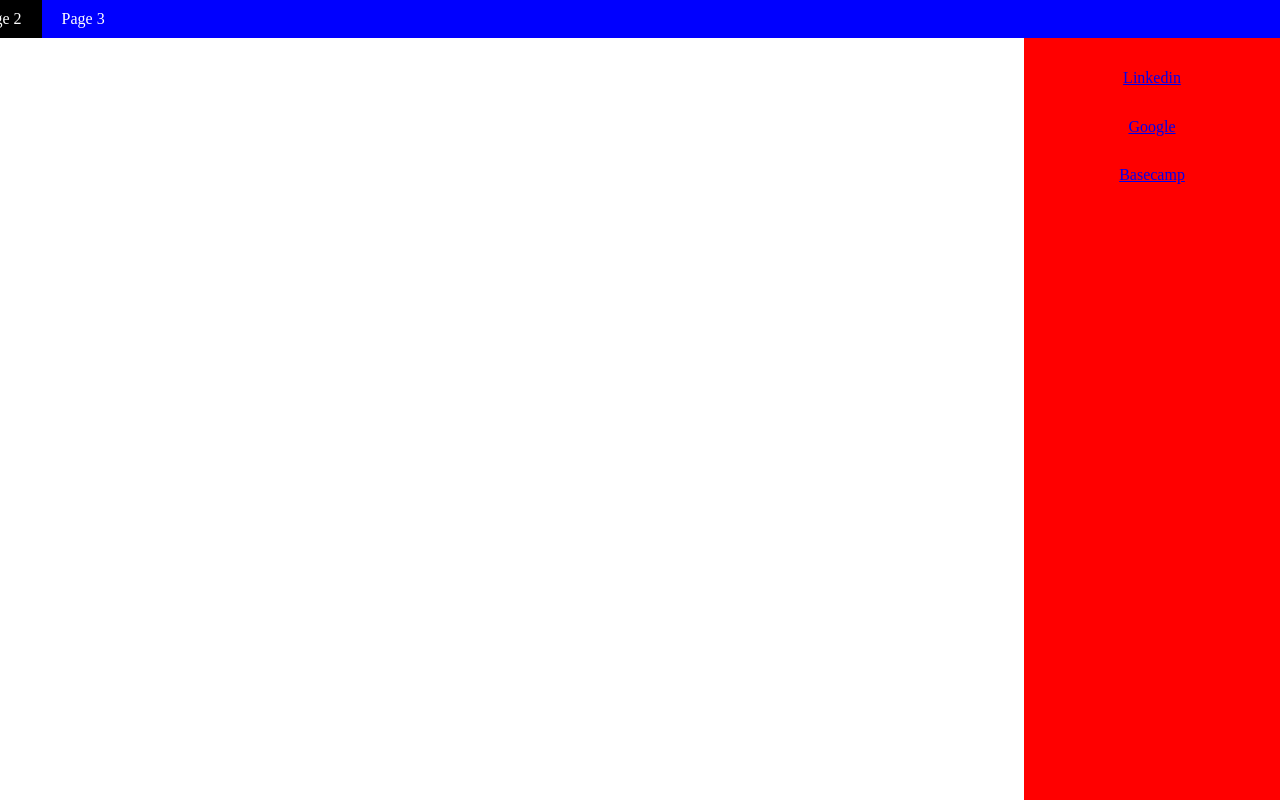
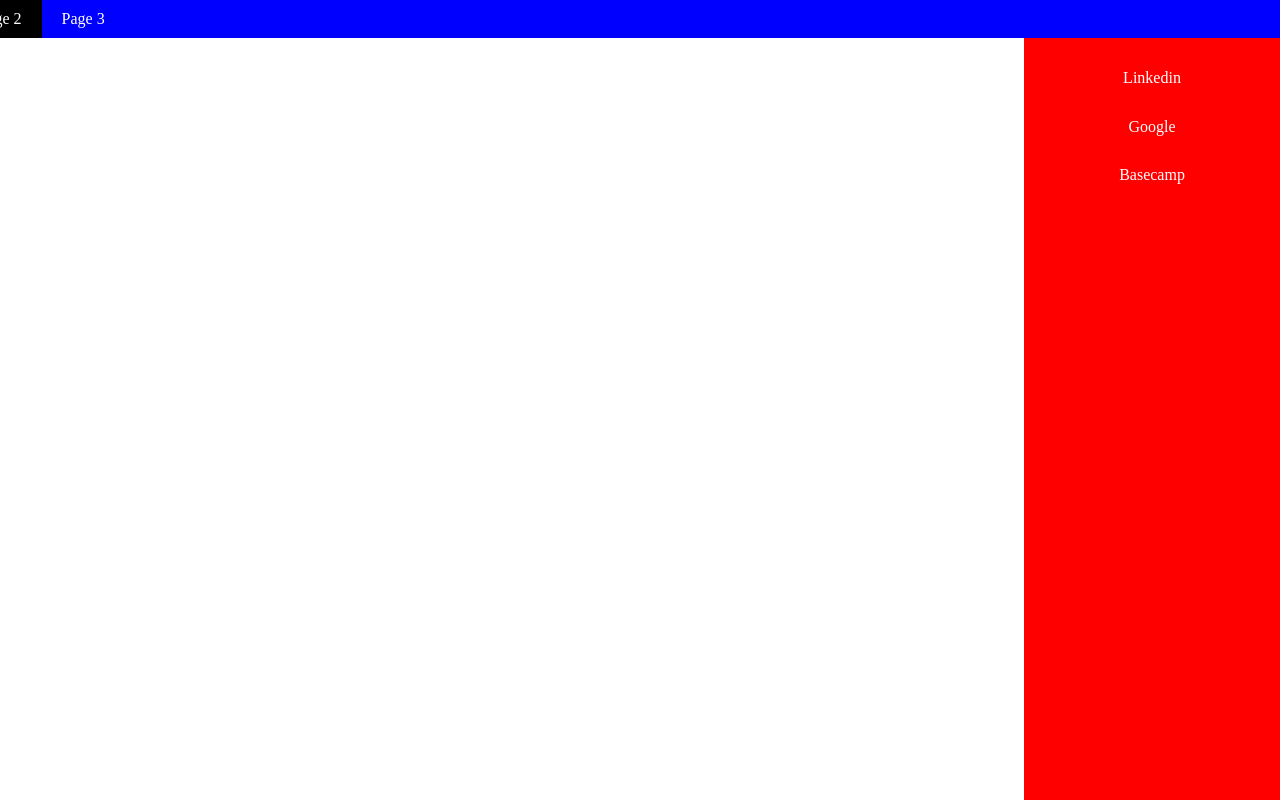
Before and after one commit to lidajiang19/idx_519_lab_6, a plain HTML site: page index.html in a window 1280 px wide. Drawn offline with Linux system fonts and the light colour scheme.

Commit message:
change li to a

```diff
--- a/css/style.css
+++ b/css/style.css
@@ -57,13 +57,13 @@
   padding:0;
 }
 
-#sidebar ul li{
+#sidebar ul li a{
   display:block;
   color: #ffffff;
   text-decoration: none;
   padding: 15px 0;
 }
 
-#sidebar ul li:hover{
+#sidebar ul li a:hover{
   background-color: #ffffff;
 }
```
